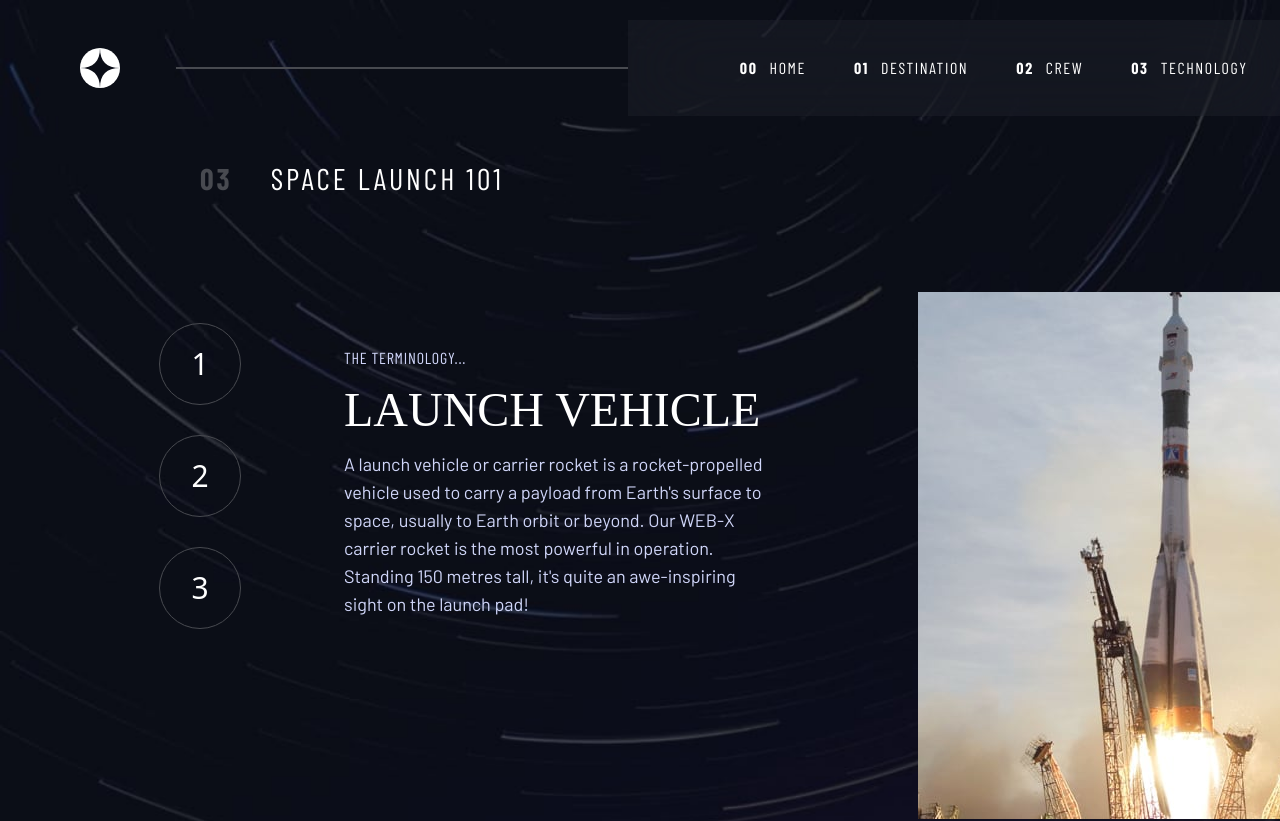
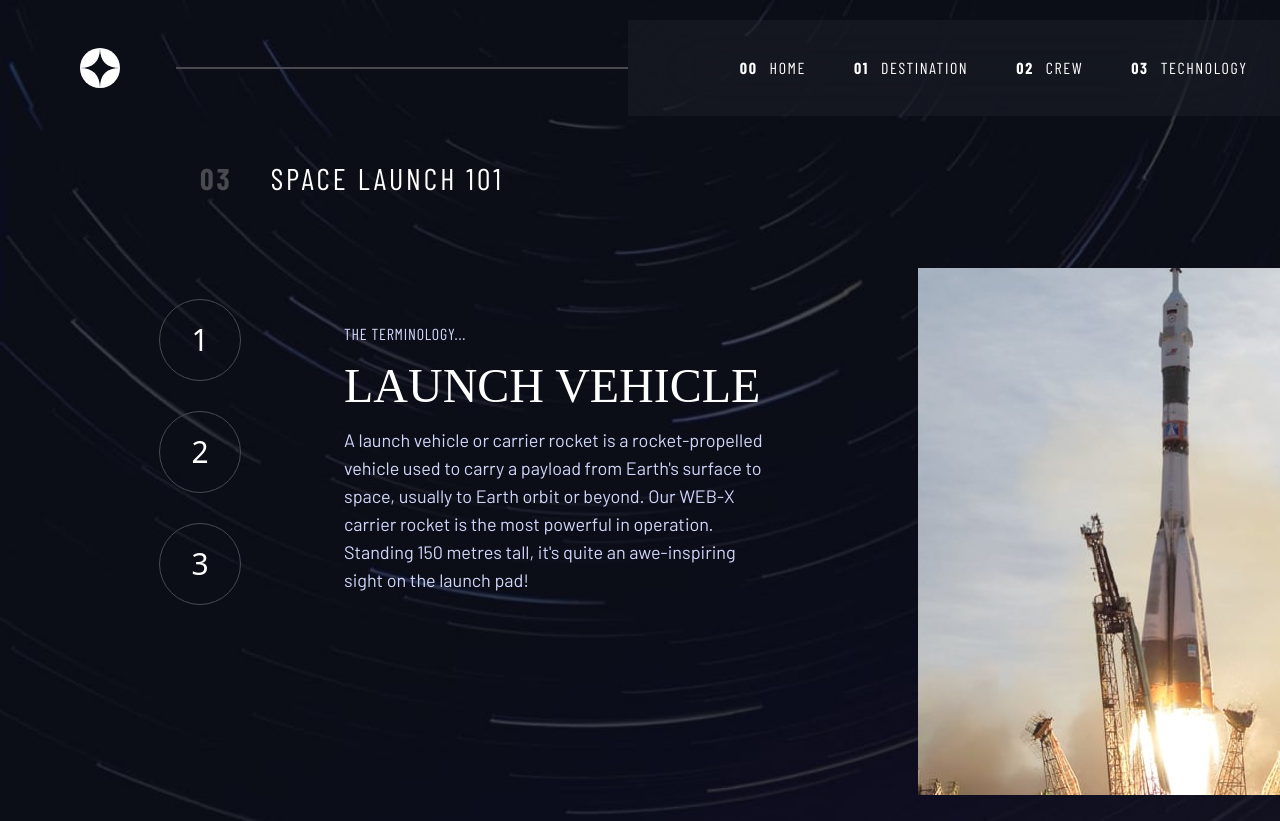
Before and after one commit to neshacascia/space-tourism, a React (Vite) app: page /technology in a window 1280 px wide. Shown: the top 821 px of the page. Built offline with nearby package versions, Linux system fonts and the light colour scheme; a web font is replaced by a local one.

Commit message:
fixed margin top for details page

```diff
--- a/src/components/details/TechnologyDetails.jsx
+++ b/src/components/details/TechnologyDetails.jsx
@@ -3,7 +3,7 @@ import TechnologyNavbar from '../navbars/TechnologyNavbar';
 
 export default function TechnologyDetails({ tech }) {
   return (
-    <div className="flex flex-col items-center h-screen lg:flex-row-reverse lg:items-start lg:justify-around lg:mt-16">
+    <div className="flex flex-col items-center h-screen lg:flex-row-reverse lg:items-start lg:justify-around lg:mt-10">
       <img
         src={tech.images.portrait}
         className="w-tech h-tech object-cover object-center sm:w-screen sm:h-tabletTech sm:mb-12 lg:h-desktopTech lg:w-desktopTech"
--- a/src/pages/Crew.jsx
+++ b/src/pages/Crew.jsx
@@ -19,8 +19,8 @@ export default function Crew() {
       >
         <div className="text-white font-h2 text-base leading-5 tracking-widest pb-8 sm:text-xl sm:mt-10 sm:ml-10 lg:text-3xl lg:mt-16 lg:ml-6">
           <h2>
-            <span className="text-gray font-bold pr-2.5 lg:mr-7">02</span>MEET
-            YOUR CREW
+            <span className="text-gray font-bold pr-2.5 lg:mr-7">02</span>
+            MEET YOUR CREW
           </h2>
         </div>
 
--- a/src/pages/Technology.jsx
+++ b/src/pages/Technology.jsx
@@ -18,8 +18,8 @@ export default function Technology() {
       >
         <div className="text-white font-h2 text-base leading-5 tracking-widest pb-8 sm:text-xl sm:mt-10 sm:ml-10 lg:text-3xl lg:mt-16">
           <h2>
-            <span className="text-gray font-bold pr-2.5 lg:mr-7">03</span>SPACE
-            LAUNCH 101
+            <span className="text-gray font-bold pr-2.5 lg:mr-7">03</span>
+            SPACE LAUNCH 101
           </h2>
         </div>
 
```
